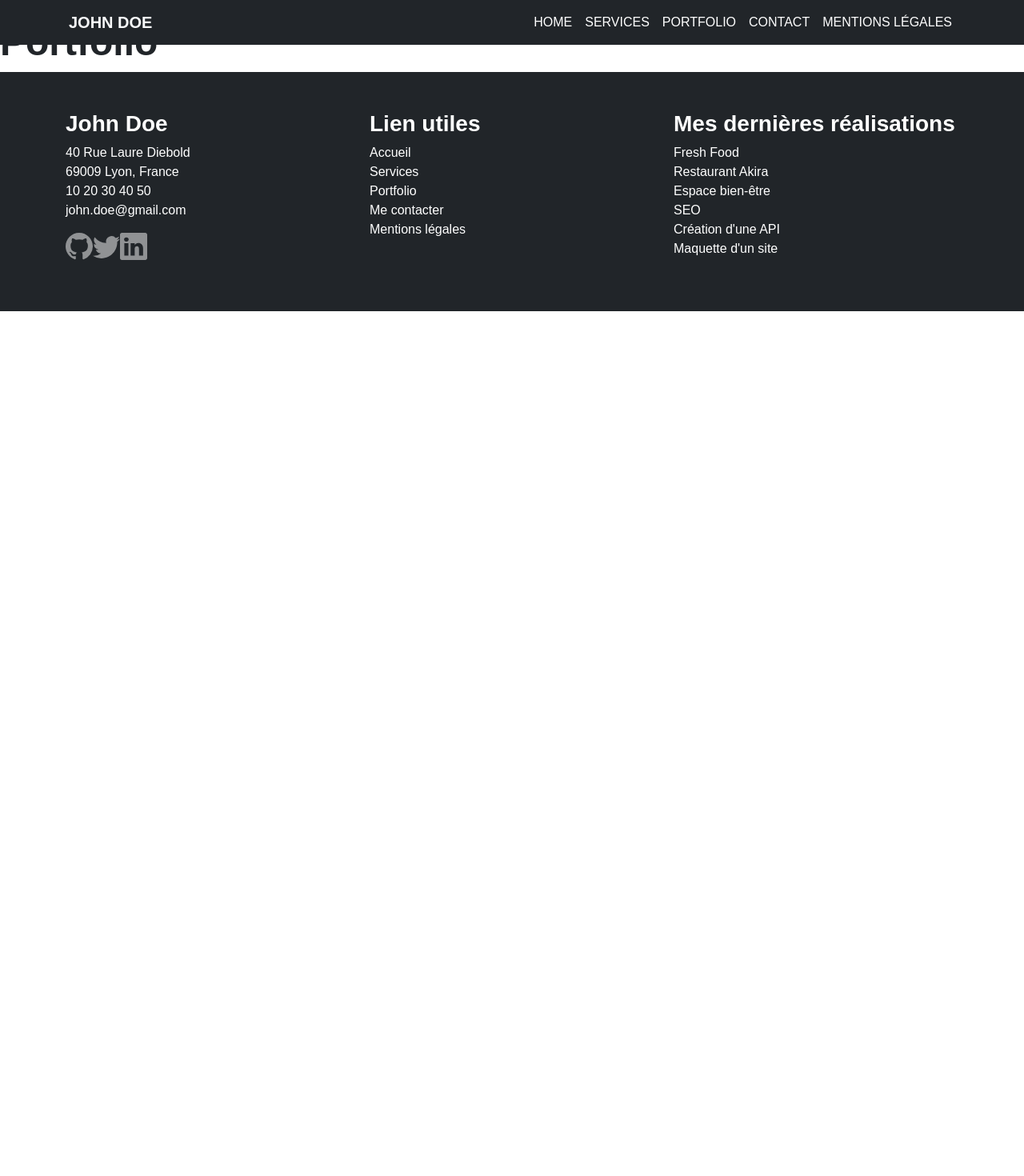
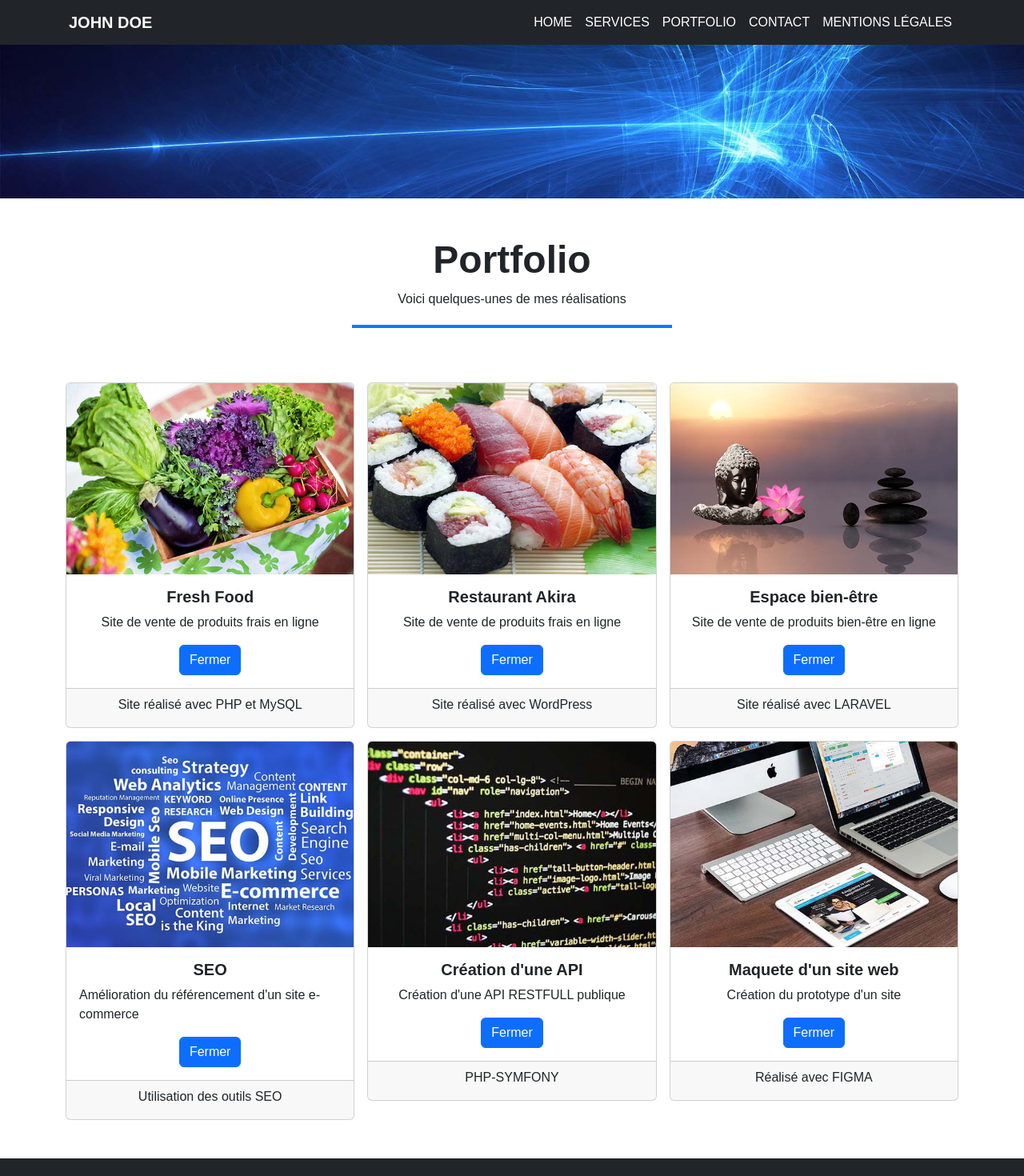
Before and after one commit to O1Alex/eval-portfolio-react, a React (Create React App) app: page /realisations in a window 1280 px wide. Shown: the top 1470 px of the page at 80% size. Before the commit the page ends 800 px from the top, so only its background shows below. Built offline with nearby package versions, Linux system fonts and the light colour scheme.

Commit message:
page portfolio

```diff
--- a/src/App.css
+++ b/src/App.css
@@ -64,3 +64,12 @@ fieldset input{
 textarea{
     width: 100%;
 }
+
+/* PORTFOLIO */
+.card-footer{
+    width: 100%;
+}
+
+.button-portfolio:hover{
+    opacity: 0.7;
+}
--- a/src/components/footer.css
+++ b/src/components/footer.css
@@ -3,7 +3,6 @@
 
 .footer{
     color: white;
-    position: fixed bottom;
 }
 
 .footer a{
--- a/src/pages/Realisations.jsx
+++ b/src/pages/Realisations.jsx
@@ -2,9 +2,98 @@ import React from "react";
 
 const Realisations = () => {
     return(
-        <div>
-            <h1> Portfolio</h1>
-        </div>
+        <main className="mt-4 mb-5">
+            <div class="portfolio d-flex flex-column justify-content-center align-items-center">
+                <img src="/banner.jpg" alt="baniere"/>
+                <h1 className="mt-5">Portfolio</h1>
+                <p class="description-element mb-0">Voici quelques-unes de mes réalisations</p>
+            </div>
+
+            <div class="divider mb-5"></div>
+
+            <div class="container">
+                <div class="row row-cols-1 row-cols-md-3 g-3">
+                    <div class="col">
+                        <div class="card">
+                            <img src="/fresh-food.jpg" class="card-img-portfolio" alt="produits frais"/>
+                            <div class="card-body d-flex column flex-column align-items-center">
+                                <h5 class="card-title">Fresh Food</h5>
+                                <p class="card-text">Site de vente de produits frais en ligne</p>
+                                <a href="#" class="button-portfolio btn btn-primary ">Fermer</a>
+                            </div>
+                            <div class="card-footer d-flex column flex-column align-items-center bg-secondary-50 pb-0">
+                                <p class="">Site réalisé avec PHP et MySQL</p>
+                            </div>
+                        </div>
+                    </div>
+                    <div class="col">
+                        <div class="card">
+                            <img src="/restaurant-japonais.jpg" class="card-img-portfolio" alt="Restaurant japonais"/>
+                            <div class="card-body d-flex column flex-column align-items-center">
+                                <h5 class="card-title">Restaurant Akira</h5>
+                                <p class="card-text">Site de vente de produits frais en ligne</p>
+                                <a href="#" class="button-portfolio btn btn-primary ">Fermer</a>
+                            </div>
+                            <div class="card-footer d-flex column flex-column align-items-center bg-secondary-50 pb-0">
+                                <p class="">Site réalisé avec WordPress</p>
+                            </div>
+                        </div>
+                    </div>
+                    <div class="col">
+                        <div class="card">
+                            <img src="espace-bien-etre.jpg" class="card-img-portfolio" alt="Bien être"/>
+                            <div class="card-body d-flex column flex-column align-items-center">
+                                <h5 class="card-title">Espace bien-être</h5>
+                                <p class="card-text">Site de vente de produits bien-être en ligne</p>
+                                <a href="#" class="button-portfolio btn btn-primary ">Fermer</a>
+                            </div>
+                            <div class="card-footer d-flex column flex-column align-items-center bg-secondary-50 pb-0">
+                                <p class="">Site réalisé avec LARAVEL</p>
+                            </div>
+                        </div>
+                    </div>
+                    <div class="col">
+                        <div class="card">
+                            <img src="seo.jpg" class="card-img-portfolio" alt="SEO"/>
+                            <div class="card-body d-flex column flex-column align-items-center">
+                                <h5 class="card-title">SEO</h5>
+                                <p class="card-text">Amélioration du référencement d'un site e-commerce</p>
+                                <a href="#" class="button-portfolio btn btn-primary ">Fermer</a>
+                            </div>
+                            <div class="card-footer d-flex column flex-column align-items-center bg-secondary-50 pb-0">
+                                <p class="">Utilisation des outils SEO</p>
+                            </div>
+                        </div>
+                    </div>
+                    <div class="col">
+                        <div class="card">
+                            <img src="coder.jpg" class="card-img-portfolio" alt="code informatique"/>
+                            <div class="card-body d-flex column flex-column align-items-center">
+                                <h5 class="card-title">Création d'une API</h5>
+                                <p class="card-text">Création d'une API RESTFULL publique</p>
+                                <a href="#" class="button-portfolio btn btn-primary ">Fermer</a>
+                            </div>
+                            <div class="card-footer d-flex column flex-column align-items-center bg-secondary-50 pb-0">
+                                <p class="">PHP-SYMFONY</p>
+                            </div>
+                        </div>
+                    </div>
+                    <div class="col">
+                        <div class="card">
+                            <img src="screens.jpg" class="card-img-portfolio" alt="site Web"/>
+                            <div class="card-body d-flex column flex-column align-items-center">
+                                <h5 class="card-title">Maquete d'un site web</h5>
+                                <p class="card-text">Création du prototype d'un site</p>
+                                <a href="#" class="button-portfolio btn btn-primary ">Fermer</a>
+                            </div>
+                            <div class="card-footer d-flex column flex-column align-items-center bg-secondary-50 pb-0">
+                                <p class="d">Réalisé avec FIGMA</p>
+                            </div>
+                        </div>
+                    </div>
+                </div>
+            </div>
+        </main>
     )
 }
 
```
Also changed, not shown: src/pages/Contact.jsx (+23 -23 lines).
